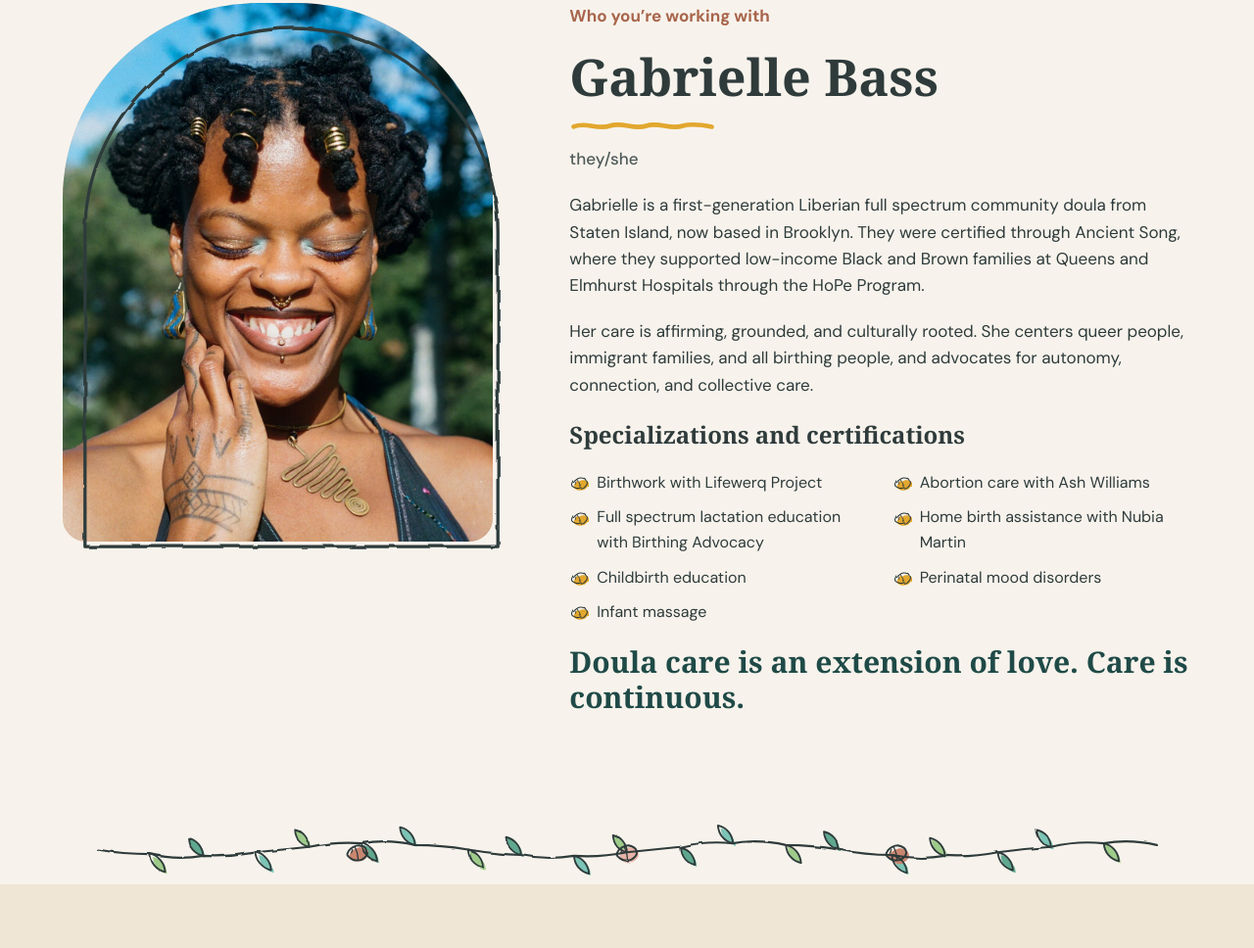
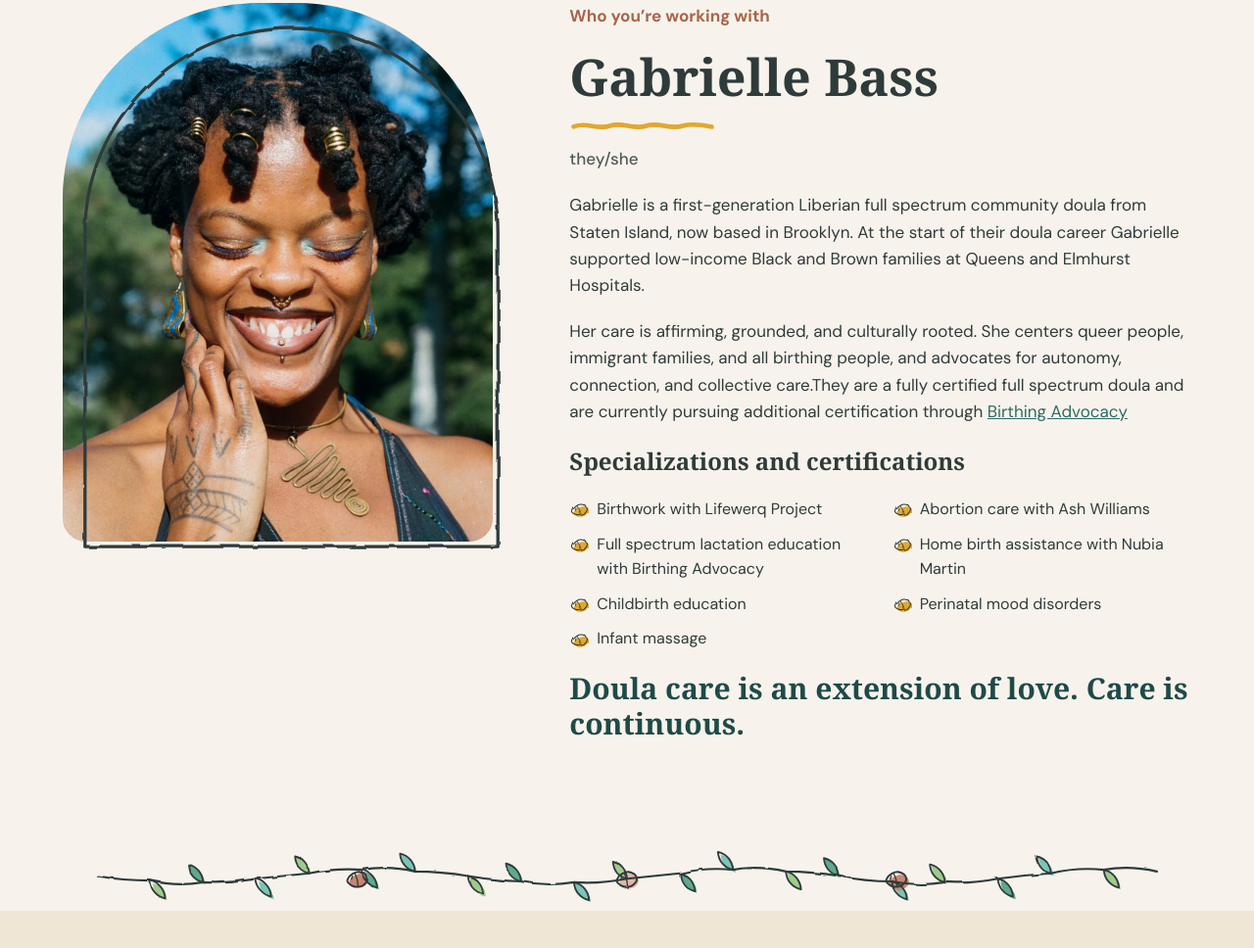
Before and after one commit to centerstudy-ross/Naiyu, a plain HTML site: page index.html in a window 1280 px wide. Shown: the part 1762-2730 px from the top of the page at 98% size. Drawn offline with Linux system fonts and the light colour scheme; a web font is replaced by a local one.

Commit message:
Revise Gabrielle Bass's biography in index.html
Updated Gabrielle's bio to reflect changes in career support and added information about current certification pursuits.

```diff
--- a/index.html
+++ b/index.html
@@ -194,8 +194,8 @@ footer a{color:#E9E3D8}
 <p class="kicker">Who you’re working with</p>
 <h2 id="about-title">Gabrielle Bass</h2>
 <p class="pronouns">they/she</p>
-<p>Gabrielle is a first-generation Liberian full spectrum community doula from Staten Island, now based in Brooklyn. They were certified through Ancient Song, where they supported low-income Black and Brown families at Queens and Elmhurst Hospitals through the HoPe Program.</p>
-<p>Her care is affirming, grounded, and culturally rooted. She centers queer people, immigrant families, and all birthing people, and advocates for autonomy, connection, and collective care.</p>
+<p>Gabrielle is a first-generation Liberian full spectrum community doula from Staten Island, now based in Brooklyn. At the start of their doula career Gabrielle supported low-income Black and Brown families at Queens and Elmhurst Hospitals.</p>
+<p>Her care is affirming, grounded, and culturally rooted. She centers queer people, immigrant families, and all birthing people, and advocates for autonomy, connection, and collective care.They are a fully certified full spectrum doula and are currently pursuing additional certification through <a href= "https://www.badoulatrainings.org/">Birthing Advocacy</a> </p>
 <h3 class="sub">Specializations and certifications</h3>
 <ul class="training">
 <li>Birthwork with Lifewerq Project</li>
```
